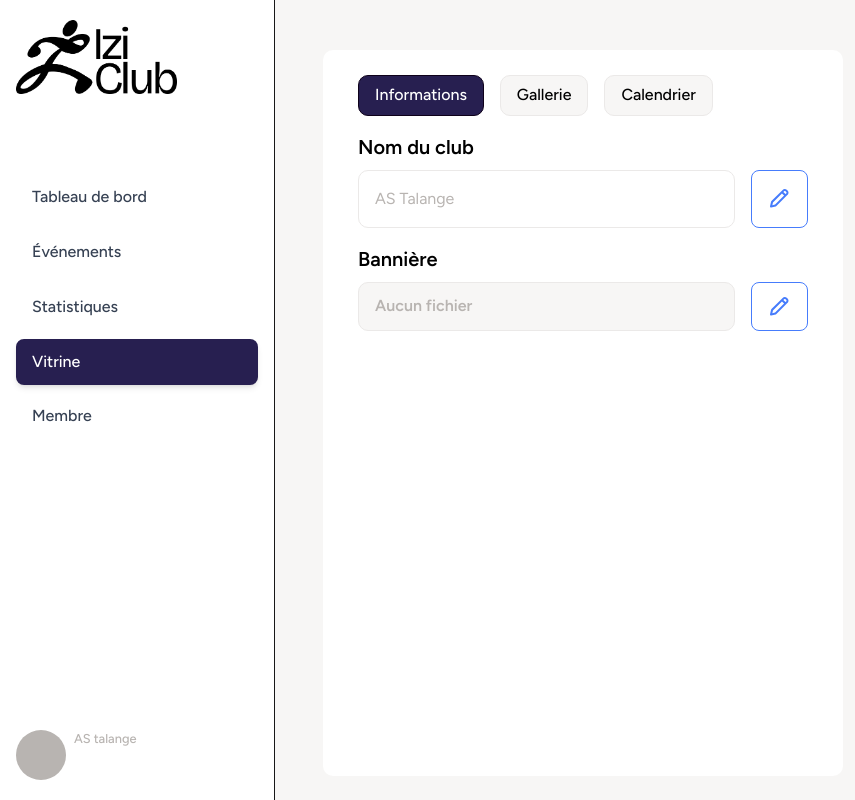
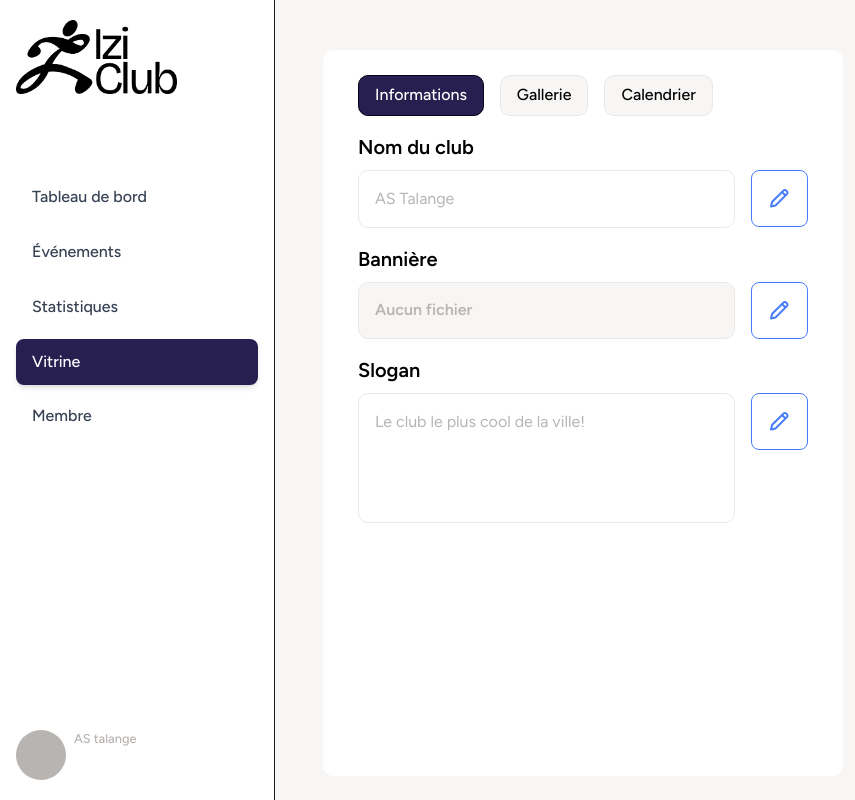
Before and after one commit to iziClub/eip-project, a Next.js app in the folder monorepo/apps/web/: page /vitrine in a window 1280 px wide. Shown: the whole page, without its empty margins (0-855 px from the left). Built offline with nearby package versions, Linux system fonts and the light colour scheme; no server answers.

Commit message:
feat(TextArea): add fieldModifier for textarea

```diff
--- a/monorepo/apps/web/src/components/showcase/InformationTab.tsx
+++ b/monorepo/apps/web/src/components/showcase/InformationTab.tsx
@@ -6,6 +6,7 @@ import { useState } from "react";
 export default function InformationTab() {
   const [clubName, setClubName] = useState("AS Talange");
   const [bannerFile, setBannerFile] = useState<File | null>(null);
+  const [slogan, setSlogan] = useState("Le club le plus cool de la ville!");
   return (
     <div className="flex flex-col gap-4">
       <FieldModifier
@@ -20,6 +21,12 @@ export default function InformationTab() {
         type="file"
         onSave={setBannerFile}
       />
+      <FieldModifier
+        label="Slogan"
+        value={slogan}
+        type="textarea"
+        onSave={setSlogan}
+      />
     </div>
   );
 }
--- a/monorepo/apps/web/src/components/ui/Button.tsx
+++ b/monorepo/apps/web/src/components/ui/Button.tsx
@@ -32,7 +32,7 @@ const sizeClasses: Record<Size, string> = {
 };
 
 const baseClasses =
-  "inline-flex cursor-pointer items-center justify-center gap-2 font-medium transition-colors duration-150 disabled:opacity-50 disabled:cursor-not-allowed focus:outline-none group/button";
+  "inline-flex cursor-pointer items-center justify-center gap-2 font-medium transition-colors duration-150 disabled:opacity-50 disabled:cursor-not-allowed focus:outline-none group/button h-fit";
 
 /**
  * Generic Button component for Next.js + Tailwind.
--- a/monorepo/apps/web/src/components/ui/FieldModifier.tsx
+++ b/monorepo/apps/web/src/components/ui/FieldModifier.tsx
@@ -3,6 +3,7 @@ import Button from "./Button";
 import TextInput from "./TextInput";
 import { useModalStore } from "@/stores/ModalStore";
 import FileUpload from "./FileUpload";
+import TextArea from "./TextArea";
 
 export type EditableFieldType =
   | "text"
@@ -10,7 +11,6 @@ export type EditableFieldType =
   | "file"
   | "tags";
 
-// Types pour chaque type de champ
 type FieldValueType = {
   text: string;
   textarea: string;
@@ -18,7 +18,6 @@ type FieldValueType = {
   tags: string[];
 };
 
-// Interface avec type générique
 export interface FieldModifierProps<T extends EditableFieldType> {
   label: string;
   value: FieldValueType[T];
@@ -26,7 +25,7 @@ export interface FieldModifierProps<T extends EditableFieldType> {
   onSave: (newValue: FieldValueType[T]) => void;
 }
 
-export function     FieldModifier<T extends EditableFieldType>({
+export function FieldModifier<T extends EditableFieldType>({
   label,
   value,
   type,
@@ -46,19 +45,23 @@ export function     FieldModifier<T extends EditableFieldType>({
                 />
             ),
             textarea: (
-                <div>Textarea editor not implemented yet.</div>
+                <TextArea
+                    defaultValue={value as string}
+                    onChange={(e) => (tempValue = e.target.value as FieldValueType[T])}
+                    resize={false}
+                    />
             ),
             file: (
                 <FileUpload
                     multiple={false}
                     onFilesChange={(files) => {
-                        // Prendre le premier fichier du tableau ou null si vide
                         tempValue = (files.length > 0 ? files[0] : null) as FieldValueType[T];
                     }}
                 />
             ),
             tags: <div>Tags editor not implemented yet.</div>,
         };
+        console.log(tempValue);
 
         openModal({
             title: `Modifier ${label}`,
@@ -67,7 +70,6 @@ export function     FieldModifier<T extends EditableFieldType>({
         });
     };
 
-    // Fonction helper pour afficher la valeur
     const displayValue = () => {
         if (type === "file") {
             return file ? file.name : "Aucun fichier";
@@ -106,7 +108,7 @@ export function     FieldModifier<T extends EditableFieldType>({
                                 <span className="text-xs text-grey-3 pb-3">{displayFileSize()} Mo</span>
                             </>
                             :
-                            <span className="text-sm font-semibold text-grey-3 py-3">Aucun fichier</span>
+                            <span className="text-sm font-semibold text-grey-3 py-4">Aucun fichier</span>
                             }
                         </div>
 
@@ -117,7 +119,15 @@ export function     FieldModifier<T extends EditableFieldType>({
                         </button>
                     </div>
                 }
-                <Button onClick={handleOpen} variant="modifier" size="full" className="ml-4">
+                {
+                    (type === "textarea") &&
+                    <TextArea
+                        value={displayValue()}
+                        disabled={true}
+                        resize={false}
+                    />
+                }
+                <Button onClick={handleOpen} variant="modifier" size="full" className="ml-4 aspect-square">
                     <svg className="fill-blue-secondary group-hover/button:fill-white" width="19" height="19" viewBox="0 0 19 19" fill="none" xmlns="http://www.w3.org/2000/svg">
                         <path d="M12.6665 0.878941C13.205 0.340338 13.9282 0.0266971 14.6893 0.00162726C15.4505 -0.0234425 16.1928 0.241936 16.7655 0.743941L16.9095 0.878941L17.6165 1.58594C18.1548 2.12436 18.4683 2.84732 18.4934 3.60828C18.5184 4.36924 18.2532 5.11126 17.7515 5.68394L17.6165 5.82794L6.40452 17.0409C6.24599 17.1995 6.05395 17.3204 5.84252 17.3949L5.68052 17.4419L1.22652 18.4699C1.07046 18.5062 0.90796 18.5045 0.75271 18.4649C0.59746 18.4253 0.454004 18.3489 0.334422 18.2423C0.214841 18.1356 0.122636 18.0018 0.0655711 17.8521C0.00850669 17.7024 -0.011746 17.5411 0.00651866 17.3819L0.0265186 17.2689L1.05352 12.8139C1.10425 12.5954 1.20335 12.3911 1.34352 12.2159L1.45452 12.0909L12.6665 0.878941ZM11.9595 4.41394L2.96952 13.4039L2.33352 16.1619L5.09152 15.5249L14.0815 6.53494L11.9595 4.41394ZM15.4955 2.29294C15.3233 2.12076 15.0942 2.01733 14.8512 2.00205C14.6082 1.98677 14.3679 2.06069 14.1755 2.20994L14.0815 2.29294L13.3735 2.99994L15.4955 5.12094L16.2025 4.41394C16.3747 4.24175 16.4781 4.01265 16.4934 3.76962C16.5087 3.5266 16.4348 3.28634 16.2855 3.09394L16.2025 2.99994L15.4955 2.29294Z"/>
                     </svg>
--- a/monorepo/apps/web/src/components/ui/Modal.tsx
+++ b/monorepo/apps/web/src/components/ui/Modal.tsx
@@ -23,7 +23,7 @@ export default function Modal() {
           {content}
         </div>
 
-        <div className="flex justify-end gap-2 mt-6">
+        <div className="flex justify-end gap-2 mt-5">
           <Button
             variant="grey"
             onClick={() => {
--- a/monorepo/apps/web/src/components/ui/TextArea.tsx
+++ b/monorepo/apps/web/src/components/ui/TextArea.tsx
@@ -1,14 +1,32 @@
-export const TextArea = ({
+import React from "react";
+
+interface TextAreaProps {
+  defaultValue?: string;
+  value?: string;
+  rows?: number;
+  resize?: boolean;
+  onChange?: (e: React.ChangeEvent<HTMLTextAreaElement>) => void;
+  disabled?: boolean;
+}
+
+const TextArea: React.FC<TextAreaProps> = ({
   defaultValue,
+  value,
+  rows = 4,
+  resize = false,
   onChange,
-}: {
-  defaultValue: string;
-  onChange: (value: string) => void;
-}) => (
-  <textarea
-    defaultValue={defaultValue}
-    className="border p-2 w-full"
-    rows={4}
-    onChange={(e) => onChange(e.target.value)}
-  />
-);
+  disabled = false,
+}) => {
+  return (
+    <textarea
+      defaultValue={defaultValue}
+      value={value}
+      className={`border border-grey-2 text-black p-4 w-full rounded-[10px] ${resize ? 'resize' : 'resize-none'} ${disabled ? ' text-grey-3' : ''}`}
+      rows={rows}
+      onChange={onChange}
+      disabled={disabled}
+    />
+  );
+}
+
+export default TextArea;
```
